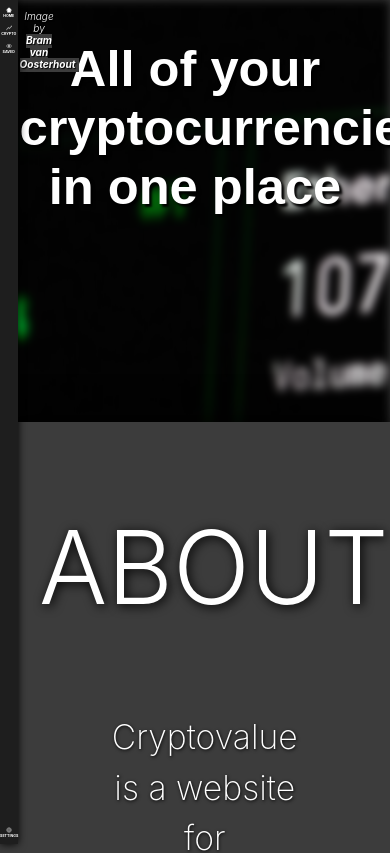
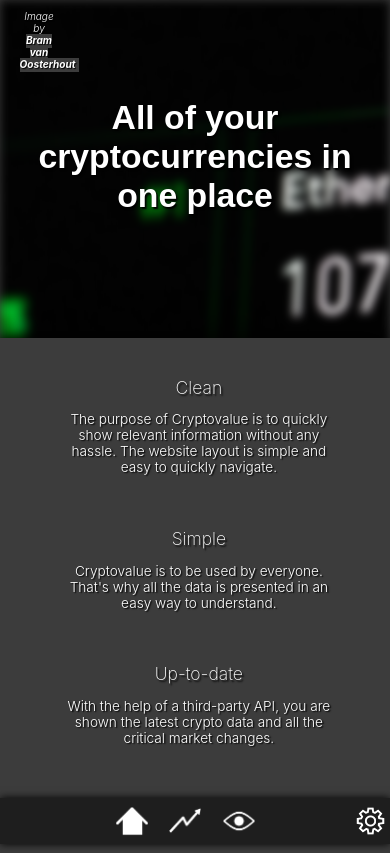
Before and after one commit to luxxm/cryptovalue, a React (Create React App) app: page / in a window 390 px wide. Shown: the top 853 px of the page. Built offline with nearby package versions, Linux system fonts and the light colour scheme; no server answers.

Commit message:
made app phone friendly

```diff
--- a/src/App.css
+++ b/src/App.css
@@ -46,7 +46,7 @@
     width: 90%;
     height: 10vh;
 
-    margin-top: 10%;
+    margin-top: 8%;
     margin-left: 5%;
     margin-right: 5%;
 
@@ -86,16 +86,16 @@
 #details {
     position: absolute;
 
-    width: 85%;
+    width: 100%;
+    height: 60vh;
 
-    top: 50vh;
-
-    padding-left: 10%;
-    padding-right: 5%;
+    top: 40vh;
 
     box-shadow: var(--shadow) 0em 0em 2em;
 
     overflow: hidden;
+
+    background-color: var(--background);
 }
 
 #details h2 {
@@ -143,3 +143,78 @@
 a:hover {
     background-color: var(--secondary);
 }
+
+.line-box {
+    display: flex;
+    flex-direction: row;
+
+    width: 90%;
+
+    padding-left: 6vw;
+    padding-right: 5%;
+
+    /*justify-content: space-between;*/
+
+    background: rgba(0, 0, 0, 0);
+
+    color: var(--primary);
+}
+
+.line-box h1 {
+    font-weight: 200;
+    font-size: 2vw;
+
+    text-align: center;
+
+    text-shadow: var(--textShadow) .1em .1em .1em;
+
+    margin-top: 15vh;
+}
+
+.info-card {
+    width: 35%;
+
+    color: var(--primary);
+
+    font-size: 1.5vw;
+    font-weight: 300;
+
+    text-shadow: var(--textShadow) .1em .1em .1em;
+
+    text-align: center;
+
+    margin-left: 1vw;
+    margin-right: 1vw;
+}
+
+@media only screen and (max-width: 768px) and (min-height: 500px) {
+    #details {
+        overflow-y: scroll;
+    }
+
+    #header-image h1 {
+        margin-top: 25%;
+
+        font-size: 4vh;
+    }
+
+    .line-box {
+        flex-direction: column;
+
+        align-items: center;
+
+        margin-bottom: 5vh;
+    }
+
+    .line-box h1 {
+        font-size: 4.5vw;
+
+        margin-top: 10vw;
+    }
+
+    .info-card {
+        font-size: 3.5vw;
+
+        width: 80%;
+    }
+}
--- a/src/App.js
+++ b/src/App.js
@@ -12,12 +12,22 @@
         </div>
 
         <div id="details">
-          <h2>ABOUT</h2>
+          <div class="line-box">
+            <div class="info-card">
+              <h1>Clean</h1>
+              <p>The purpose of Cryptovalue is to quickly show relevant information without any hassle. The website layout is simple and easy to quickly navigate.</p>
+            </div>
 
-          <p class="normal-text">Cryptovalue is a website for monitoring all of your favorite cryptocurrencies.
-          With a focus on simplicity and convenience, cryptovalue is easy to use, for anyone, without any trouble.
-          With our intuitive features, you're guaranteed not to miss out on anything.
-          Check out our <b><a href="/crypto">crypto collection</a></b>.</p>
+            <div class="info-card">
+              <h1>Simple</h1>
+              <p>Cryptovalue is to be used by everyone. That's why all the data is presented in an easy way to understand.</p>
+            </div>
+
+            <div class="info-card">
+              <h1>Up-to-date</h1>
+              <p>With the help of a third-party API, you are shown the latest crypto data and all the critical market changes.</p>
+            </div>
+          </div>
         </div>
 
       </div>
--- a/src/Graph.js
+++ b/src/Graph.js
@@ -2,6 +2,7 @@
 import './Graph.css';
 import Chart from 'chart.js';
 import {getCoinData, getPriceChange} from './GetData';
+import {getCookie, setCookie} from './cookieHandler';
 
 var colors = {
     chartMain: 'rgba(250, 180, 0, 0.3)',
@@ -17,6 +18,34 @@
 
 
 class Graph extends React.Component {
+    handleCookies() {
+        this.cookieData = getCookie('saved');
+
+        if (!this.cookieData) {
+            this.svd = "SAVE";
+
+            return
+        }
+
+        if (Array.isArray(this.cookieData))
+            for (var i of this.cookieData)
+                if (i == this.props.coin)
+                    this.svd = "REMOVE";
+
+        console.log(this.svd)
+    }
+
+    handleClick() {
+        if (this.svd == "SAVE") {
+            if (!this.cookieData)
+                setCookie('saved', [this.props.coin])
+            else {
+                this.cookieData.push(this.props.coin);
+                setCookie('saved', this.cookieData);
+            }
+        }
+    }
+
     changeDays(days) {
         if (days > 0 && days < 600)
             getCoinData(this.props.coin, days).then((value) => {
@@ -180,6 +209,10 @@
         window.addEventListener('load', this.createChart);
         window.addEventListener('load', this.getValue);
         window.addEventListener('load', this.alignCharts);
+
+        this.handleCookies();
+
+        this.svd = "SAVE";
     }
 
     render() {
@@ -214,9 +247,9 @@
                             <h4>days</h4>
                         </div>
 
-                        <div class="save">
+                        <div class="save" onClick={() => this.handleClick()}>
                             <img src="other/save.png" />
-                            <h4>SAVE</h4>
+                            <h4>{this.svd}</h4>
                         </div>
                     </div>
                 </div>
--- a/src/Saved.js
+++ b/src/Saved.js
@@ -1,9 +1,19 @@
+import React from 'react';
 import './Saved.css';
 import {getCookie, setCookie} from './cookieHandler';
 import Graph from './Graph';
 
-function Saved(props) {
-    var list = [];
+class Saved extends React.Component {
+    constructor(props) {
+        super(props)
+
+        this.list = []
+
+        this.loadCookies();
+    }
+
+    loadCookies() {
+        this.list = [];
         var cookieData = getCookie('saved');
 
         var xState = true;
@@ -11,8 +21,8 @@
 
         if (Array.isArray(cookieData)) {
             for (var i in cookieData) {
-            list.push(
-                <Graph parent={props.parent} x={xState ? '0' : '45'} y={yState.toString()} coin={cookieData[i]} days='1' />
+                this.list.push(
+                    <Graph parent={this.props.parent} x={xState ? '0' : '45'} y={yState.toString()} coin={cookieData[i]} days='1' />
                 );
 
                 xState = !xState;
@@ -21,15 +31,15 @@
                     yState += 31;
             }
         }
+    }
 
-    if (!cookieData)
-        console.log('Cookie don\'t exist')
-
-    return(
+    render () {
+        return (
             <div class="Saved">
-            {list}
+                {this.list}
             </div>
         );
     }
+}
 
 export default Saved;
--- a/src/Sidebar.css
+++ b/src/Sidebar.css
@@ -213,3 +213,71 @@
 :focus {outline:none;}
 
 ::-moz-focus-inner {border:0;}
+
+@media only screen and (max-width: 768px) and (min-height: 500px) {
+    #sidebar {
+        width: 75%;
+        height: 5.5vh;
+
+        flex-direction: row;
+
+        bottom: 0;
+
+        padding-left: 25%;
+    }
+
+    .sidebar-button {
+        width: 12.5em;
+        height: 100%;
+
+        margin: 0;
+        margin-left: 5%;
+
+        justify-content: center;
+        align-items: center;
+    }
+
+    .sidebar-button::before {
+        display: none;
+    }
+
+    .sidebar-button:hover img {
+        filter:  var(--buttonImg);
+    }
+
+    .sidebar-button:hover::before {
+        display: none;
+    }
+
+    .sidebar-button h3 {
+        display: none;
+    }
+
+    .sidebar-button img {
+        padding-left: 0;
+
+        width: 3.8vh;
+        height: 3.8vh;
+    }
+
+    #settings {
+        margin: 0;
+        margin-left: auto;
+    }
+
+    #theme-selector {
+        left: 48%;
+        right: 0;
+        bottom: 6vh;
+
+        width: 50%;
+    }
+
+    #theme-selector h2 {
+        font-size: 3vw;
+    }
+
+    #theme-selector button {
+        font-size: 3vw;
+    }
+}
--- a/src/Sidebar.js
+++ b/src/Sidebar.js
@@ -102,7 +102,7 @@
             <SidebarButton path="other/home.png" name="HOME" cls="App" />
             <SidebarButton path="other/stocks.png" name="CRYPTO" cls="Crypto" />
             <SidebarButton path="other/watchlist.png" name="SAVED" cls="Saved"/>
-            <Settings path="other/settings.png" name="SETTINGS"  />
+            <Settings path="other/settings.png" name="THEMES"  />
             <ThemeSelector />
         </div>
     );
```
Also changed, not shown: 1 other file (tests, documents, lock files or other folders). Lines whose indentation alone changed are shown as unchanged.
